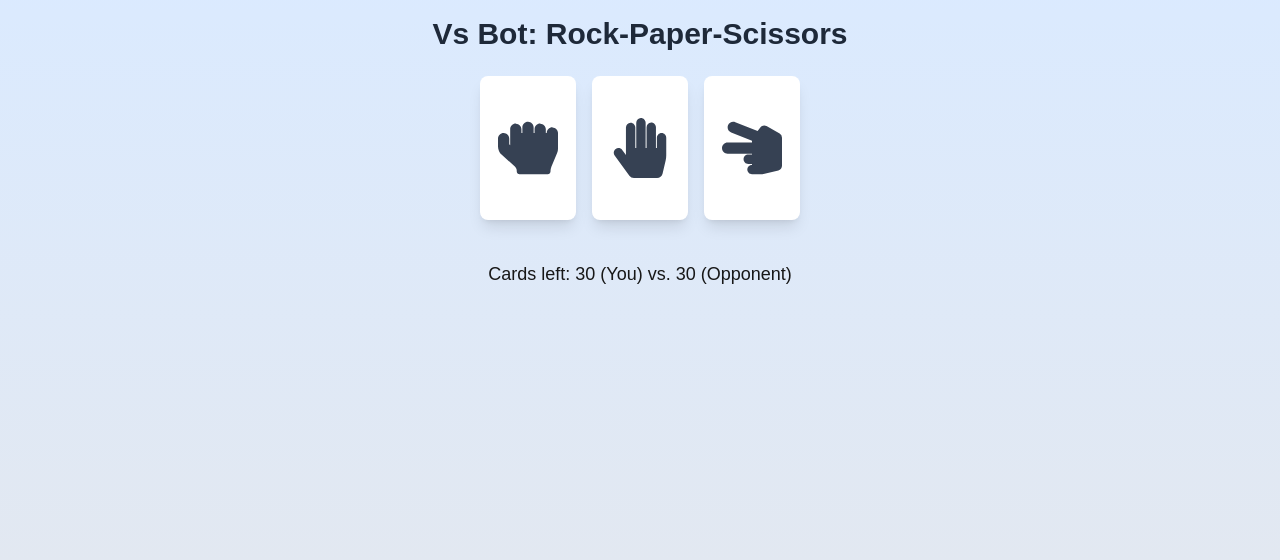
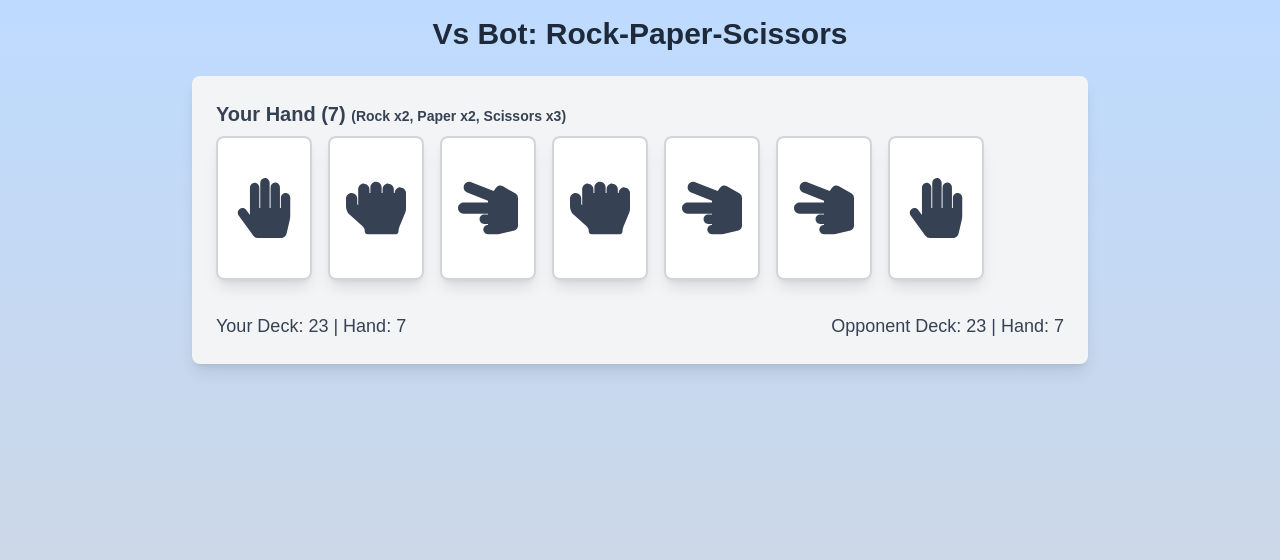
Before and after one commit to lushi-liu/rps, a Next.js app: page /vs-bot in a window 1280 px wide. Shown: the top 560 px of the page. Built offline with nearby package versions, Linux system fonts and the light colour scheme.

Commit message:
changed the rps game to involve cards

```diff
--- a/app/vs-bot/page.tsx
+++ b/app/vs-bot/page.tsx
@@ -2,7 +2,12 @@
 
 import React, { useState } from "react";
 import { motion, AnimatePresence } from "framer-motion";
-import { FaHandRock, FaHandPaper, FaHandScissors } from "react-icons/fa";
+import {
+  FaHandRock,
+  FaHandPaper,
+  FaHandScissors,
+  FaQuestion,
+} from "react-icons/fa";
 import { IconType } from "react-icons";
 
 // Define card types
@@ -10,12 +15,38 @@ type CardType = "Rock" | "Paper" | "Scissors";
 
 // Define game state interface
 interface GameState {
+  playerHand: CardType[];
   playerDeck: CardType[];
+  oppHand: CardType[];
   oppDeck: CardType[];
   playerCard: CardType | null;
   oppCard: CardType | null;
   result: string;
+  showResult: boolean;
 }
+
+// Base deck: 10 of each card type
+const baseDeck: CardType[] = [
+  ...Array(10).fill("Rock" as CardType),
+  ...Array(10).fill("Paper" as CardType),
+  ...Array(10).fill("Scissors" as CardType),
+];
+
+//shuffle
+const shuffle = <T,>(array: T[]): T[] => {
+  const shuffled = [...array];
+  for (let i = shuffled.length - 1; i > 0; i--) {
+    const j = Math.floor(Math.random() * (i + 1));
+    [shuffled[i], shuffled[j]] = [shuffled[j], shuffled[i]];
+  }
+  return shuffled;
+};
+
+// Initialize hand with 8 random cards
+const drawInitialHand = (deck: CardType[]): [CardType[], CardType[]] => {
+  const shuffled = shuffle(deck);
+  return [shuffled.slice(0, 23), shuffled.slice(23)];
+};
 
 // Map card types to icons
 const cardIcons: Record<CardType, IconType> = {
@@ -24,27 +55,49 @@ const cardIcons: Record<CardType, IconType> = {
   Scissors: FaHandScissors,
 };
 
-// Initial deck: 10 of each card type
-const initialDeck: CardType[] = [
-  ...Array(10).fill("Rock" as CardType),
-  ...Array(10).fill("Paper" as CardType),
-  ...Array(10).fill("Scissors" as CardType),
-];
+// Count cards in hand for display
+const getCardCounts = (hand: CardType[]): Record<CardType, number> => {
+  return hand.reduce((counts, card) => {
+    counts[card] = (counts[card] || 0) + 1;
+    return counts;
+  }, {} as Record<CardType, number>);
+};
 
 export default function RPSGame() {
+  // Initialize decks and hands
+  const [playerDeck, playerHand] = drawInitialHand(baseDeck);
+  const [oppDeck, oppHand] = drawInitialHand(baseDeck);
+
   const [state, setState] = useState<GameState>({
-    playerDeck: [...initialDeck],
-    oppDeck: [...initialDeck],
+    playerHand,
+    playerDeck,
+    oppHand,
+    oppDeck,
     playerCard: null,
     oppCard: null,
     result: "",
+    showResult: false,
   });
 
-  const playCard = (card: CardType) => {
-    if (!state.playerDeck.includes(card)) return;
+  const playCard = (card: CardType, index: number) => {
+    if (!state.playerHand.includes(card) || state.showResult) return;
 
+    // Opponent picks random card from hand
     const oppChoice =
-      state.oppDeck[Math.floor(Math.random() * state.oppDeck.length)];
+      state.oppHand[Math.floor(Math.random() * state.oppHand.length)];
+
+    // Remove played cards
+    const newPlayerHand = state.playerHand.filter((c, i) => i !== index);
+    const newOppHand = state.oppHand.filter(
+      (c, i) => c !== oppChoice || i !== state.oppHand.indexOf(oppChoice)
+    );
+
+    // Draw new cards if deck isn't empty
+    const newPlayerDeck = [...state.playerDeck];
+    const newOppDeck = [...state.oppDeck];
+    const playerDraw = newPlayerDeck.length > 0 ? newPlayerDeck.shift() : null;
+    const oppDraw = newOppDeck.length > 0 ? newOppDeck.shift() : null;
+
     let result = "";
     if (card === oppChoice) {
       result = "Tie!";
@@ -59,99 +112,162 @@ export default function RPSGame() {
     }
 
     setState({
-      playerDeck: state.playerDeck.filter(
-        (c, i) => c !== card || i !== state.playerDeck.indexOf(card)
-      ),
-      oppDeck: state.oppDeck.filter(
-        (c, i) => c !== oppChoice || i !== state.oppDeck.indexOf(oppChoice)
-      ),
+      ...state,
       playerCard: card,
       oppCard: oppChoice,
+      showResult: false,
+    });
+
+    setTimeout(() => {
+      setState({
+        playerHand: playerDraw ? [...newPlayerHand, playerDraw] : newPlayerHand,
+        playerDeck: newPlayerDeck,
+        oppHand: oppDraw ? [...newOppHand, oppDraw] : newOppHand,
+        oppDeck: newOppDeck,
+        playerCard: null,
+        oppCard: null,
         result,
+        showResult: true,
+      });
+
+      // Reset showResult to allow next play
+      setTimeout(() => {
+        setState((prev) => ({ ...prev, showResult: false }));
+      }, 1000); // Reset after result display
+    }, 1000); // 1-second delay for reveal
+  };
+
+  const restartGame = () => {
+    const [newPlayerHand, newPlayerDeck] = drawInitialHand(baseDeck);
+    const [newOppHand, newOppDeck] = drawInitialHand(baseDeck);
+    setState({
+      playerHand: newPlayerHand,
+      playerDeck: newPlayerDeck,
+      oppHand: newOppHand,
+      oppDeck: newOppDeck,
+      playerCard: null,
+      oppCard: null,
+      result: "",
+      showResult: false,
     });
   };
 
-  const restartGame = () => {
-    setState({
-      playerDeck: [...initialDeck],
-      oppDeck: [...initialDeck],
-      playerCard: null,
-      oppCard: null,
-      result: "",
-    });
-  };
+  // Get card counts for display
+  const cardCounts = getCardCounts(state.playerHand);
 
   return (
-    <div className="flex flex-col items-center p-4 min-h-screen bg-gradient-to-b from-blue-100 to-gray-200">
+    <div className="flex flex-col items-center p-4 min-h-screen bg-gradient-to-b from-blue-200 to-gray-300">
       <h1 className="text-3xl font-bold mb-6 text-gray-800">
         Vs Bot: Rock-Paper-Scissors
       </h1>
-      <div className="flex gap-4 mb-6">
-        {(["Rock", "Paper", "Scissors"] as CardType[]).map(
-          (type) =>
-            state.playerDeck.includes(type) && (
+      {/* Game Board */}
+      <div className="w-full max-w-4xl bg-gray-100 rounded-lg shadow-lg p-6">
+        {/* Player Hand */}
+        <div className="mb-8">
+          <h2 className="text-xl font-semibold mb-2 text-gray-700">
+            Your Hand ({state.playerHand.length}){" "}
+            <span className="text-sm">
+              (Rock x{cardCounts.Rock || 0}, Paper x{cardCounts.Paper || 0},
+              Scissors x{cardCounts.Scissors || 0})
+            </span>
+          </h2>
+          <div className="flex gap-4 flex-wrap">
+            {state.playerHand.map((card, index) => (
               <motion.div
-                key={type}
-                className="w-24 h-36 bg-white rounded-lg shadow-lg cursor-pointer flex items-center justify-center"
-                whileHover={{ scale: 1.1, rotate: 2 }}
-                whileTap={{ scale: 0.95 }}
-                onClick={() => playCard(type)}
+                key={`${card}-${index}`} // Unique key for duplicates
+                className={`w-24 h-36 bg-white rounded-lg shadow-lg flex items-center justify-center border-2 border-gray-300 ${
+                  state.showResult
+                    ? "opacity-50 cursor-not-allowed"
+                    : "cursor-pointer"
+                }`}
+                whileHover={state.showResult ? {} : { scale: 1.1, rotate: 2 }}
+                whileTap={state.showResult ? {} : { scale: 0.95 }}
+                onClick={() => !state.showResult && playCard(card, index)}
               >
-                {React.createElement(cardIcons[type], {
+                {React.createElement(cardIcons[card], {
                   className: "text-6xl text-gray-700",
                 })}
               </motion.div>
-            )
-        )}
+            ))}
           </div>
+        </div>
+        {/* Play Area */}
         <AnimatePresence>
-        {state.playerCard && state.oppCard && (
+          {(state.playerCard || state.oppCard) && (
             <motion.div
-            className="mt-4 text-center"
-            initial={{ opacity: 0, y: 20 }}
-            animate={{ opacity: 1, y: 0 }}
+              className="flex justify-center gap-12 mb-8"
+              initial={{ opacity: 0 }}
+              animate={{ opacity: 1 }}
               exit={{ opacity: 0 }}
             >
-            <div className="flex justify-center gap-8 mb-4">
               <div className="text-center">
-                <p className="text-lg font-semibold">You</p>
+                <p className="text-lg font-semibold text-gray-700">You</p>
                 <motion.div
-                  className="w-24 h-36 bg-white rounded-lg shadow-lg flex items-center justify-center"
+                  className="w-24 h-36 bg-white rounded-lg shadow-lg flex items-center justify-center border-2 border-gray-300"
                   initial={{ rotateY: 0 }}
-                  animate={{ rotateY: 360 }}
+                  animate={{ rotateY: state.showResult ? 360 : 0 }}
                   transition={{ duration: 0.5 }}
                 >
-                  {React.createElement(cardIcons[state.playerCard], {
+                  {state.playerCard && state.showResult ? (
+                    React.createElement(cardIcons[state.playerCard], {
                       className: "text-6xl text-gray-700",
-                  })}
+                    })
+                  ) : (
+                    <FaQuestion className="text-6xl text-gray-500" />
+                  )}
                 </motion.div>
               </div>
               <div className="text-center">
-                <p className="text-lg font-semibold">Opponent</p>
+                <p className="text-lg font-semibold text-gray-700">Opponent</p>
                 <motion.div
-                  className="w-24 h-36 bg-white rounded-lg shadow-lg flex items-center justify-center"
+                  className="w-24 h-36 bg-white rounded-lg shadow-lg flex items-center justify-center border-2 border-gray-300"
                   initial={{ rotateY: 0 }}
-                  animate={{ rotateY: 360 }}
+                  animate={{ rotateY: state.showResult ? 360 : 0 }}
                   transition={{ duration: 0.5 }}
                 >
-                  {React.createElement(cardIcons[state.oppCard], {
+                  {state.oppCard && state.showResult ? (
+                    React.createElement(cardIcons[state.oppCard], {
                       className: "text-6xl text-gray-700",
-                  })}
+                    })
+                  ) : (
+                    <FaQuestion className="text-6xl text-gray-500" />
+                  )}
                 </motion.div>
               </div>
-            </div>
-            <p className="text-2xl font-bold text-gray-800">{state.result}</p>
             </motion.div>
           )}
         </AnimatePresence>
-      <p className="mt-4 text-lg">
-        Cards left: {state.playerDeck.length} (You) vs. {state.oppDeck.length}{" "}
-        (Opponent)
+        {/* Result */}
+        {state.showResult && state.result && (
+          <motion.p
+            className="text-2xl font-bold text-gray-800 text-center mb-4"
+            initial={{ opacity: 0, y: 20 }}
+            animate={{ opacity: 1, y: 0 }}
+          >
+            {state.result}
+          </motion.p>
+        )}
+        {/* Game Status */}
+        <div className="flex justify-between text-lg text-gray-700">
+          <p>
+            Your Deck: {state.playerDeck.length} | Hand:{" "}
+            {state.playerHand.length}
           </p>
-      {(state.playerDeck.length === 0 || state.oppDeck.length === 0) && (
-        <div className="mt-6 text-center">
+          <p>
+            Opponent Deck: {state.oppDeck.length} | Hand: {state.oppHand.length}
+          </p>
+        </div>
+      </div>
+      {/* Game Over */}
+      {(state.playerHand.length === 0 && state.playerDeck.length === 0) ||
+      (state.oppHand.length === 0 && state.oppDeck.length === 0) ? (
+        <motion.div
+          className="mt-6 text-center"
+          initial={{ opacity: 0 }}
+          animate={{ opacity: 1 }}
+        >
           <p className="text-2xl font-bold text-gray-800">
-            {state.playerDeck.length === 0
+            {state.playerHand.length === 0 && state.playerDeck.length === 0
               ? "Opponent Wins the Game!"
               : "You Win the Game!"}
           </p>
@@ -161,8 +277,8 @@ export default function RPSGame() {
           >
             Restart Game
           </button>
-        </div>
-      )}
+        </motion.div>
+      ) : null}
     </div>
   );
 }
```
Lines whose indentation alone changed are shown as unchanged.
